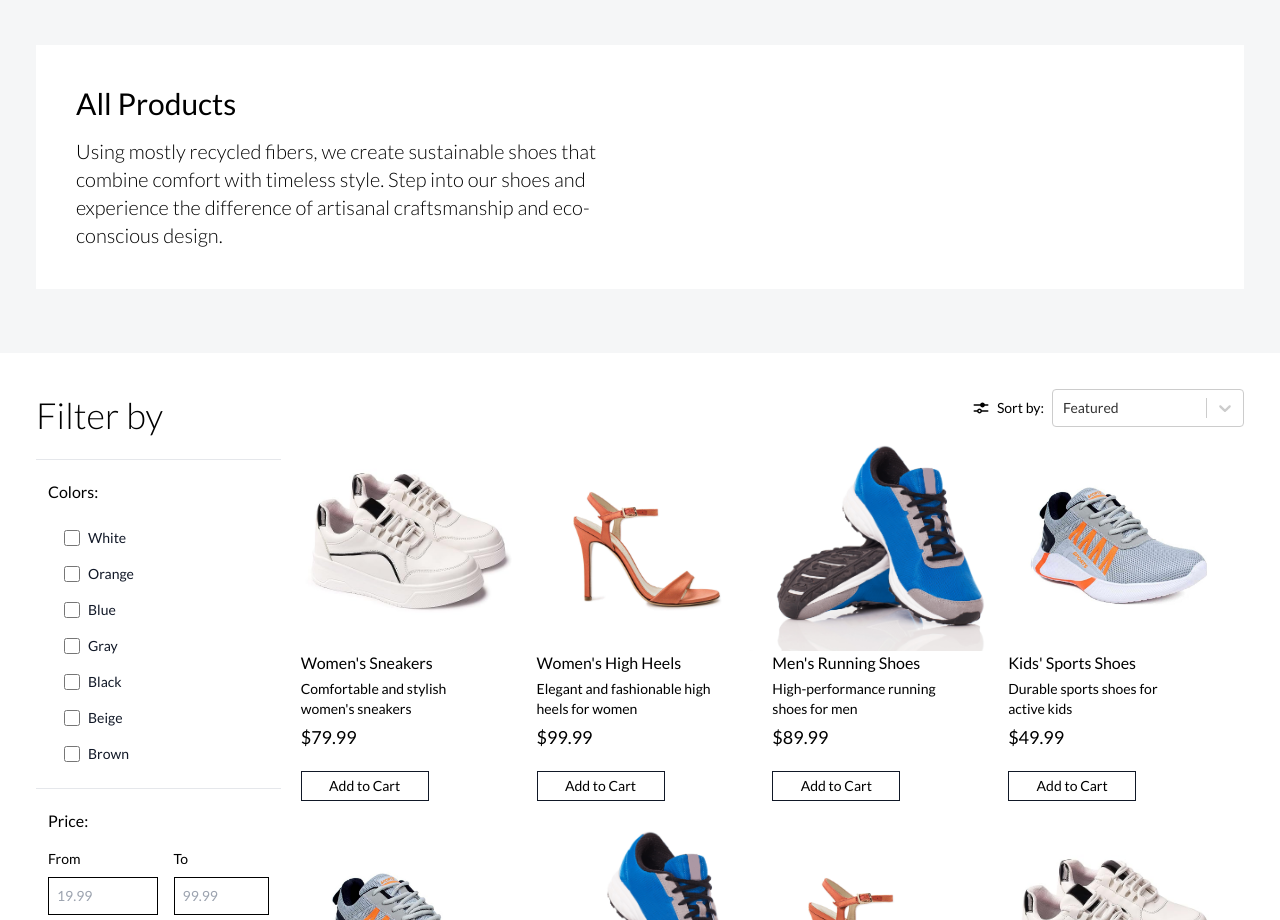
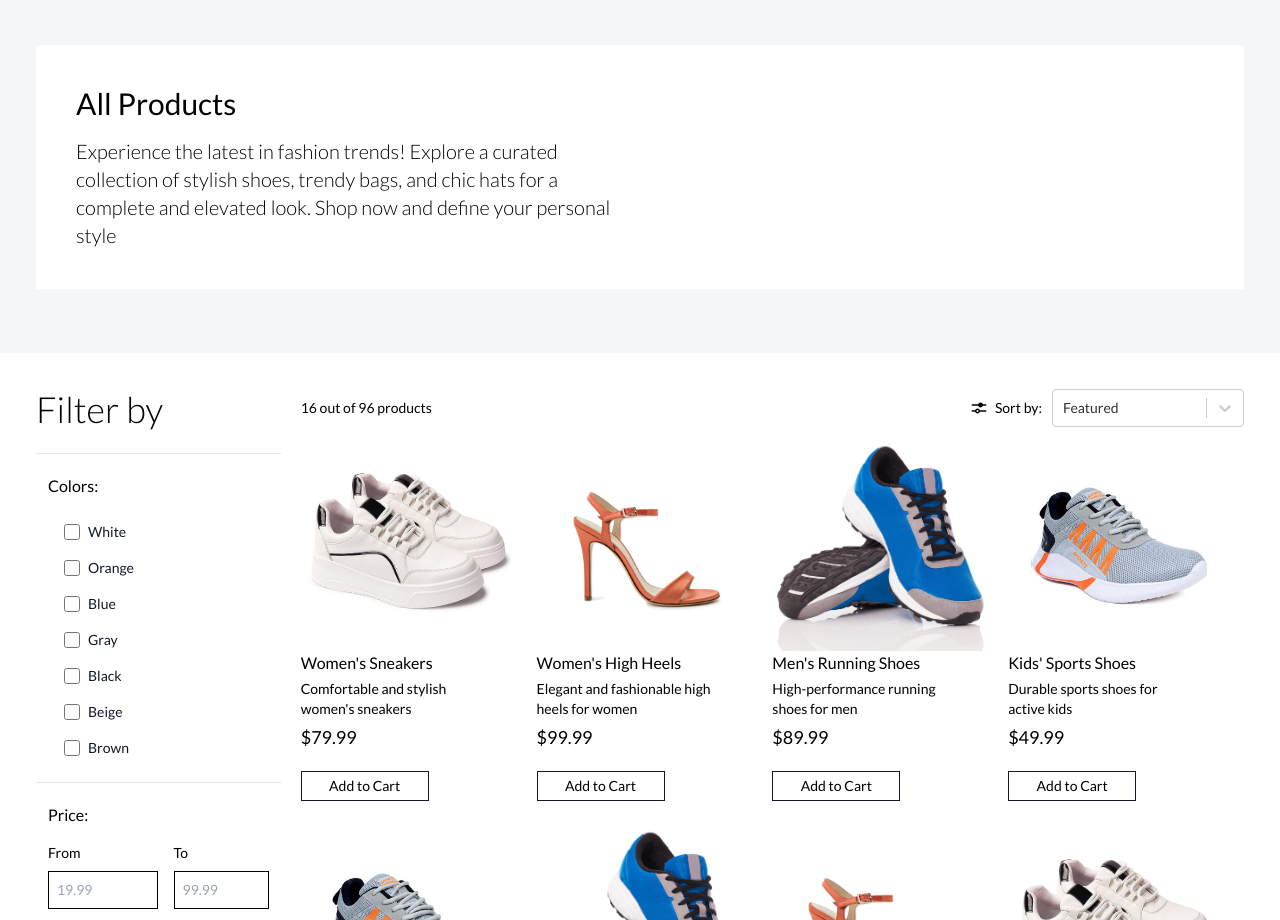
Before and after one commit to MatthewBleUK/ecommerce-site, a React (Vite) app: page / in a window 1280 px wide. Shown: the part 180-1100 px from the top of the page. Built offline with nearby package versions, Linux system fonts and the light colour scheme.

Commit message:
Add product counter component This commit adds the product counter component and rearranges the product grid layout.

```diff
--- a/src/App.jsx
+++ b/src/App.jsx
@@ -31,7 +31,7 @@ function App() {
                             <ProductGrid
                                 category="bags"
                                 title="Bags"
-                                desc="Every bag is meticulously handcrafted with utmost care and attention to detail. From conceptualization to the final stitches, our skilled artisans pour their heart and soul into creating each masterpiece. We take pride in using eco-conscious materials, with a primary focus on recycled fibers and sustainable fabrics, to ensure our bags not only exude elegance but also contribute to a greener planet. "
+                                desc="Discover artisanal excellence in every bag. Our skilled artisans pour heart and soul into crafting each piece from concept to stitch, using eco-conscious materials for elegance with a greener conscience"
                             />
                         }
                     />
@@ -41,7 +41,7 @@ function App() {
                             <ProductGrid
                                 category="hats"
                                 title="Hats"
-                                desc="Introducing our remarkable assortment of hats, where artistry meets functionality. Handpicked materials are thoughtfully sourced, and each hat is crafted to bring you a stunning and versatile accessory. Designed to elevate your style and offer unparalleled comfort, our hats are a perfect blend of form and function."
+                                desc="Our remarkable assortment of hats, where artistry meets functionality. Handpicked materials are thoughtfully sourced, and each hat is crafted to bring you a stunning and versatile accessory. Designed to elevate your style and offer comfort."
                             />
                         }
                     />
@@ -51,7 +51,7 @@ function App() {
                         element={
                             <ProductGrid
                                 title="Products"
-                                desc="Using mostly recycled fibers, we create sustainable shoes that combine comfort with timeless style. Step into our shoes and experience the difference of artisanal craftsmanship and eco-conscious design."
+                                desc="Experience the latest in fashion trends! Explore a curated collection of stylish shoes, trendy bags, and chic hats for a complete and elevated look. Shop now and define your personal style"
                             />
                         }
                     />
--- a/src/components/AddToCartButton.jsx
+++ b/src/components/AddToCartButton.jsx
@@ -11,7 +11,7 @@ function AddToCartButton({ title }) {
     return (
         <>
             <button
-                className="text-sm p-1 my-5 w-32 transition ease-in duration-200 bg-white hover:bg-gray-800 text-black hover:text-white text-black border border-gray-900"
+                className="text-sm p-1 my-5 w-32 transition ease-in duration-200 bg-white hover:bg-gray-800 text-black hover:text-white border border-gray-900"
                 onClick={() => handleAddToCart(title)}
             >
                 Add to Cart
--- /dev/null
+++ b/src/components/ProductCounter.jsx
@@ -0,0 +1,9 @@
+function ProductCounter({ count, total }) {
+    return (
+        <div>
+            {count} out of {total} products
+        </div>
+    );
+}
+
+export default ProductCounter;
--- a/src/components/ProductFiltering.jsx
+++ b/src/components/ProductFiltering.jsx
@@ -8,7 +8,6 @@ const ProductFiltering = ({ products, setFilteredProducts }) => {
 
     useEffect(() => {
         validate();
-        console.log(colors);
     }, [colors, price]);
 
     const filterByPrice = () => {
@@ -82,7 +81,7 @@ const ProductFiltering = ({ products, setFilteredProducts }) => {
     };
 
     return (
-        <div className="flex flex-col w-72 relative bottom-8 mr-5">
+        <div className="flex flex-col w-72 relative mr-5">
             <h2 className="text-4xl font-light mb-6">Filter by</h2>
 
             <div className="border-t border-gray-200 p-3 pt-5 pb-0">
--- a/src/components/ProductGrid.jsx
+++ b/src/components/ProductGrid.jsx
@@ -10,6 +10,7 @@ import { ToastContainer } from "react-toastify";
 
 import { LazyLoadImage } from "react-lazy-load-image-component";
 import "react-lazy-load-image-component/src/effects/blur.css";
+import ProductCounter from "./ProductCounter";
 
 const ITEMS_PER_PAGE = 16;
 const INITIAL_PAGE_COUNT = 1;
@@ -44,7 +45,6 @@ function ProductGrid({ category, title, desc }) {
     const getPaginatedData = () => {
         const startIndex = (pageCount - 1) * ITEMS_PER_PAGE;
         const endIndex = startIndex + ITEMS_PER_PAGE;
-
         return products.slice(0, endIndex);
     };
 
@@ -66,21 +66,25 @@ function ProductGrid({ category, title, desc }) {
     return (
         <>
             <CategoryDescription title={title} desc={desc} />
-            <ProductSorting
-                products={getCategoryProducts()}
-                setSortedProducts={setSortedProducts}
-            />
 
-            <div className="max-w-screen-2xl mx-auto p-9 pt-0 flex">
+            <div className="max-w-screen-2xl mx-auto p-9 flex">
                 <ProductFiltering
                     products={getCategoryProducts()}
                     setFilteredProducts={setFilteredProducts}
                 />
 
-                <ul
-                    id="product-list"
-                    className="grid grid-cols-1 lg:grid-cols-4 md:grid-cols-3 sm:grid-cols-2 col-span-4 mt-2"
-                >
+                <div className="flex flex-col">
+                    <div className="flex max-w-screen-2xl gap-5 justify-between items-center text-sm">
+                        <ProductCounter
+                            count={getPaginatedData().length}
+                            total={getCategoryProducts().length}
+                        />
+                        <ProductSorting
+                            products={getCategoryProducts()}
+                            setSortedProducts={setSortedProducts}
+                        />
+                    </div>
+                    <ul className="grid grid-cols-1 lg:grid-cols-4 md:grid-cols-3 sm:grid-cols-2 col-span-4 mt-2">
                         {/* Renders products */}
                         {getPaginatedData().map((product) => {
                             return (
@@ -117,7 +121,7 @@ function ProductGrid({ category, title, desc }) {
                         })}
                     </ul>
                 </div>
-
+            </div>
             <div className="flex max-w-screen-2xl justify-center mx-auto">
                 <div className="flex flex-col w-72"></div>
                 {products.length > pageCount * ITEMS_PER_PAGE && (
@@ -131,7 +135,6 @@ function ProductGrid({ category, title, desc }) {
                     </div>
                 )}
             </div>
-
             <ToastContainer />
         </>
     );
--- a/src/components/ProductSorting.jsx
+++ b/src/components/ProductSorting.jsx
@@ -39,7 +39,7 @@ const ProductSorting = ({ products, setSortedProducts }) => {
     };
 
     return (
-        <div className="flex max-w-screen-2xl mx-auto p-9 pb-0 gap-2 justify-end text-sm">
+        <div className="flex gap-2.5">
             <label htmlFor="sortBy" className="flex gap-2 items-center">
                 <svg width="16" height="12" viewBox="0 0 16 12">
                     <path d="M11.87 3.8a2.5 2.5 0 0 1-4.74 0H1.25a.75.75 0 1 1 0-1.5H7.1a2.5 2.5 0 0 1 4.8 0h2.85a.75.75 0 0 1 0 1.5h-2.88ZM10.5 3a1 1 0 1 1-2 0 1 1 0 0 1 2 0ZM.5 9.05c0-.41.34-.75.75-.75H4.1a2.5 2.5 0 0 1 4.8 0h5.85a.75.75 0 0 1 0 1.5H8.87a2.5 2.5 0 0 1-4.74 0H1.25a.75.75 0 0 1-.75-.75Zm6 .95a1 1 0 1 0 0-2 1 1 0 0 0 0 2Z"></path>
```
Lines whose indentation alone changed are shown as unchanged.
